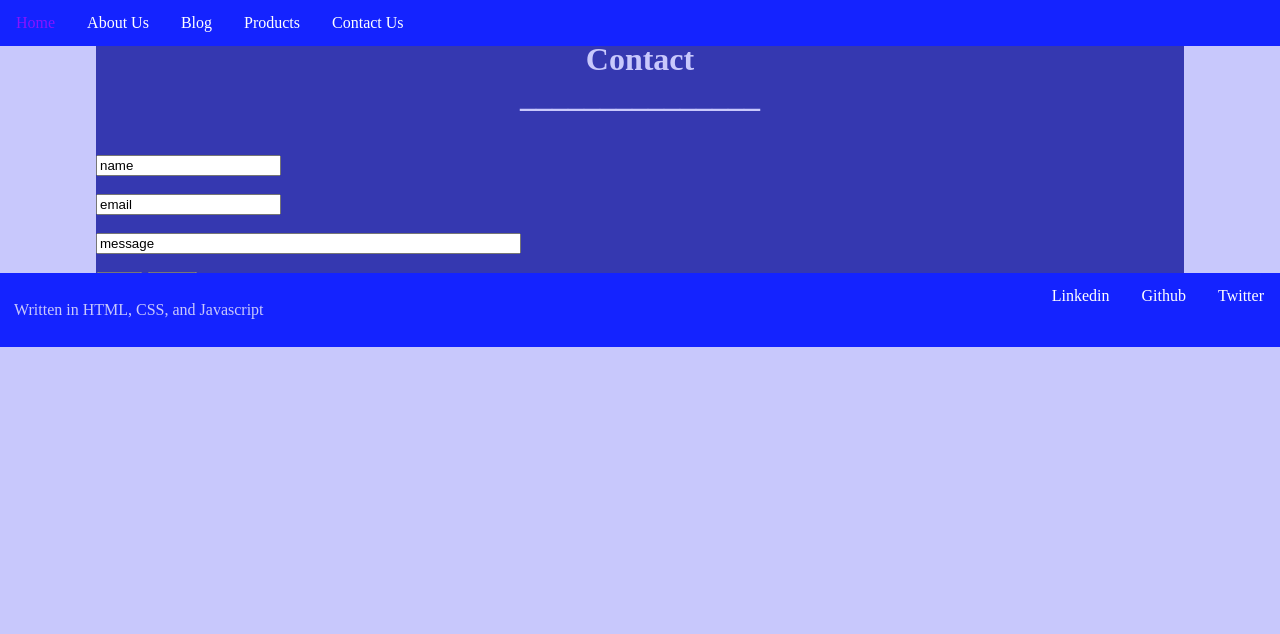
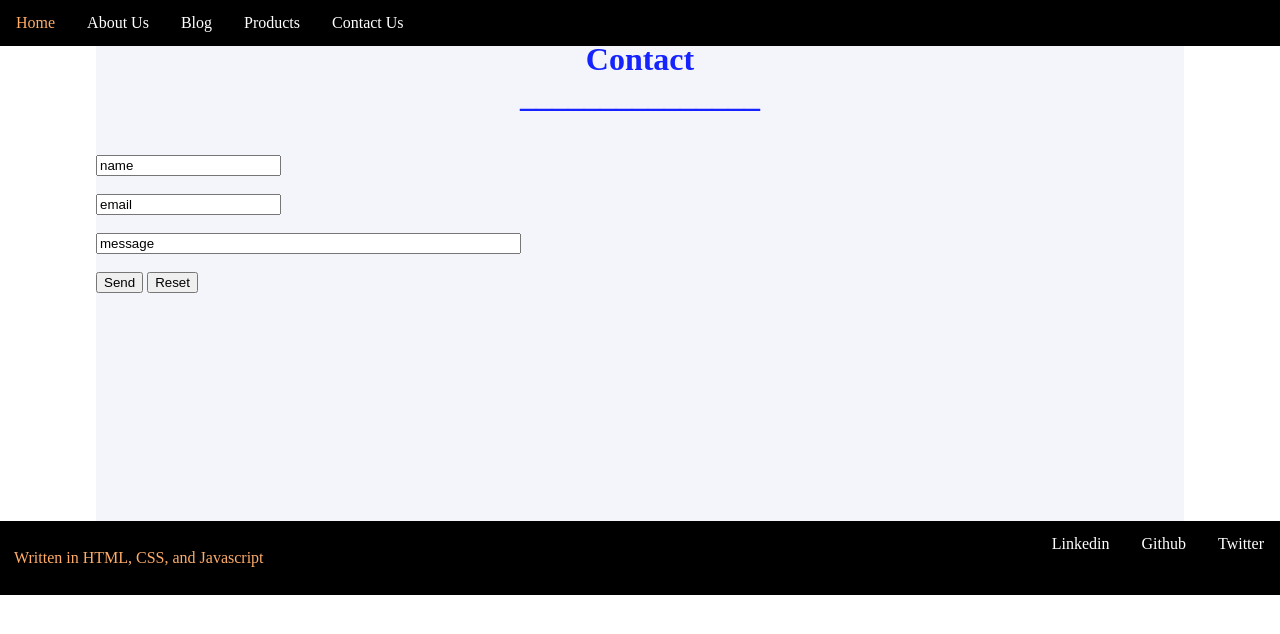
Before and after one commit to Gantrock/gantrock.github.io, a Jekyll site: the page built from contact/index.html, in a window 1280 px wide and 900 px high. Shown: the top 634 px of the window. Built offline with Jekyll 4.4.1, drawn with Linux system fonts in a browser that asks for light colours.

Commit message:
Changing colors
Different blues, more subdued background

```diff
--- a/css/main.css
+++ b/css/main.css
@@ -1,6 +1,6 @@
 /*
-darkgray: #3538b0;
-lightgray: #c8c8fc;
+darkgray: #41415a;
+lightgray: #f4f5fa;
 blue: #1423ff;
 purple: #8714ff;
 archived colors:
@@ -9,9 +9,15 @@ darkteal: #456060;
 lightteal: #f0f7f7;
 orange: #ffac68;
 */
+:root {
+    --background: #ffffff;
+    --menus: #000000;
+    --base: #1423ff;
+    --accent: #ffac68;
+}
 body, html {
-    background-color: #c8c8fc;
-    color: #c8c8fc;
+    background-color: var(--background);
+    color: #000000;
     margin: 0;
     padding: 0;
     height: 100%;
@@ -28,7 +34,7 @@ body, html {
     padding: 0;
     overflow: hidden;
     z-index: 2;
-    background-color: #1423ff;
+    background-color: var(--menus);
   }
 /*base color*/
   #botBar{
@@ -40,15 +46,15 @@ body, html {
     padding: 0;
     overflow: hidden;
     z-index: 2;
-    background-color: #1423ff;
+    background-color: var(--menus);
   }
   h1 {
-    color: base;
+    color: var(--base);
     text-align: center;
   }
   li p{
     display: block;
-    color: accent;
+    color: var(--accent);
     text-align: center;
     padding: 12px 14px;
     text-decoration: none;
@@ -65,11 +71,11 @@ body, html {
   }
 /*accent*/
   li a:hover {
-    color: #8714ff;
+    color: var(--accent);
   }
 /*accent*/
   li a.active {
-    color: #8714ff;
+    color: var(--accent);
   }
 
   ul {
@@ -92,7 +98,7 @@ body, html {
 /*dark gray*/
   .postContent {
     position: relative;
-    background-color: #3538b0;
+    background-color: #f4f5fa;
     margin: auto;
     height: 300px;
     z-index:1;
@@ -101,7 +107,7 @@ body, html {
 /*dark gray*/
   .content {
     position: relative;
-    background-color: #3538b0;
+    background-color: #f4f5fa;
     z-index:1;
     padding: 0px;
   }
@@ -117,10 +123,10 @@ body, html {
   #portfolio {
     height: 600px;
   }
+  #contact {
+    height: 500px;
+  }
 /*  #about {
     background-color: #456060;
   }
-  #contact {
-    background-color: #456060;
-    height: 500px;
-  }*/
+*/
```
